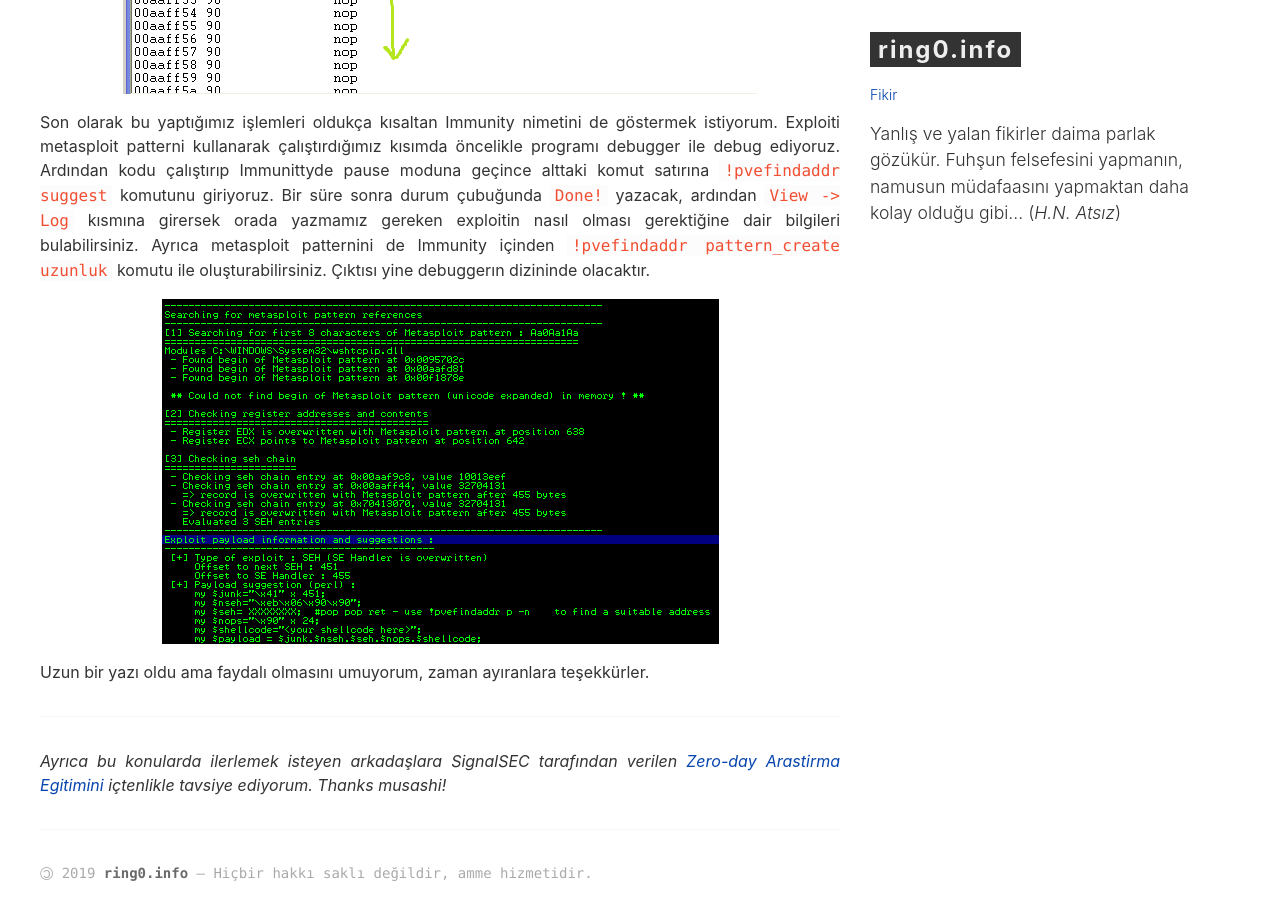
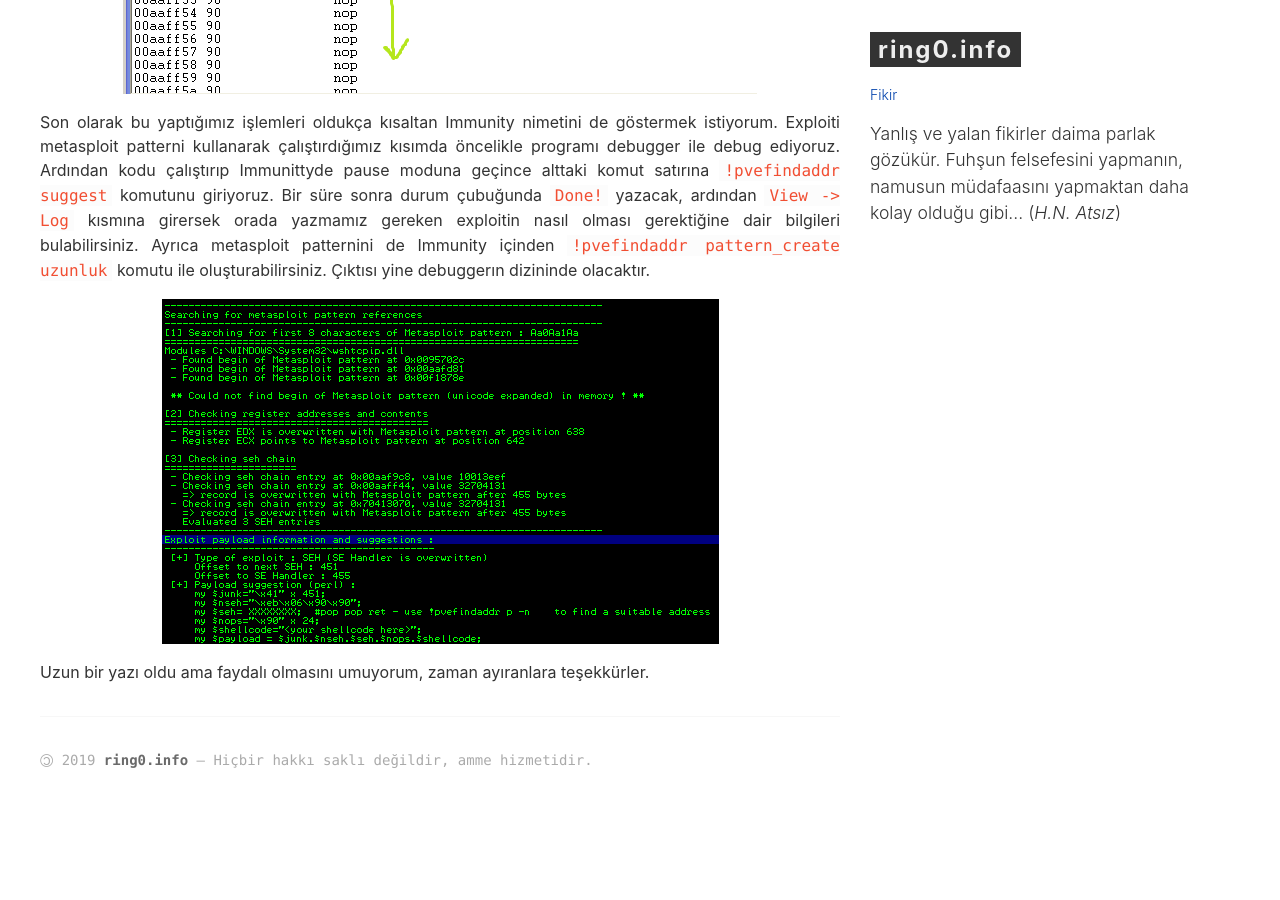
Before and after one commit to philophys/philophys.github.com, a Jekyll site: the page built from _posts/2014-09-01-seh-tabanli-zafiyetlerin-exploit-edilmesi.md, in a window 1280 px wide and 900 px high, scrolled down 9027 px. Built offline with Jekyll 4.4.1, drawn with Linux system fonts in a browser that asks for light colours; comment, search, counter and statistics services are not loaded; after the commit the page ends 9814 px from its top, so only the background shows below that.

Commit message:
Update 2014-09-01-seh-tabanli-zafiyetlerin-exploit-edilmesi.md

```diff
--- a/_posts/2014-09-01-seh-tabanli-zafiyetlerin-exploit-edilmesi.md
+++ b/_posts/2014-09-01-seh-tabanli-zafiyetlerin-exploit-edilmesi.md
@@ -186,6 +186,3 @@
 ![](/files/suggest.png)
 
 Uzun bir yazı oldu ama faydalı olmasını umuyorum, zaman ayıranlara teşekkürler.
-
-----
-_Ayrıca bu konularda ilerlemek isteyen arkadaşlara SignalSEC tarafından verilen [Zero-day Arastirma Egitimini](http://www.signalsec.com/zero-day-arastirma-egitimi/) içtenlikle tavsiye ediyorum. Thanks musashi!_
```
